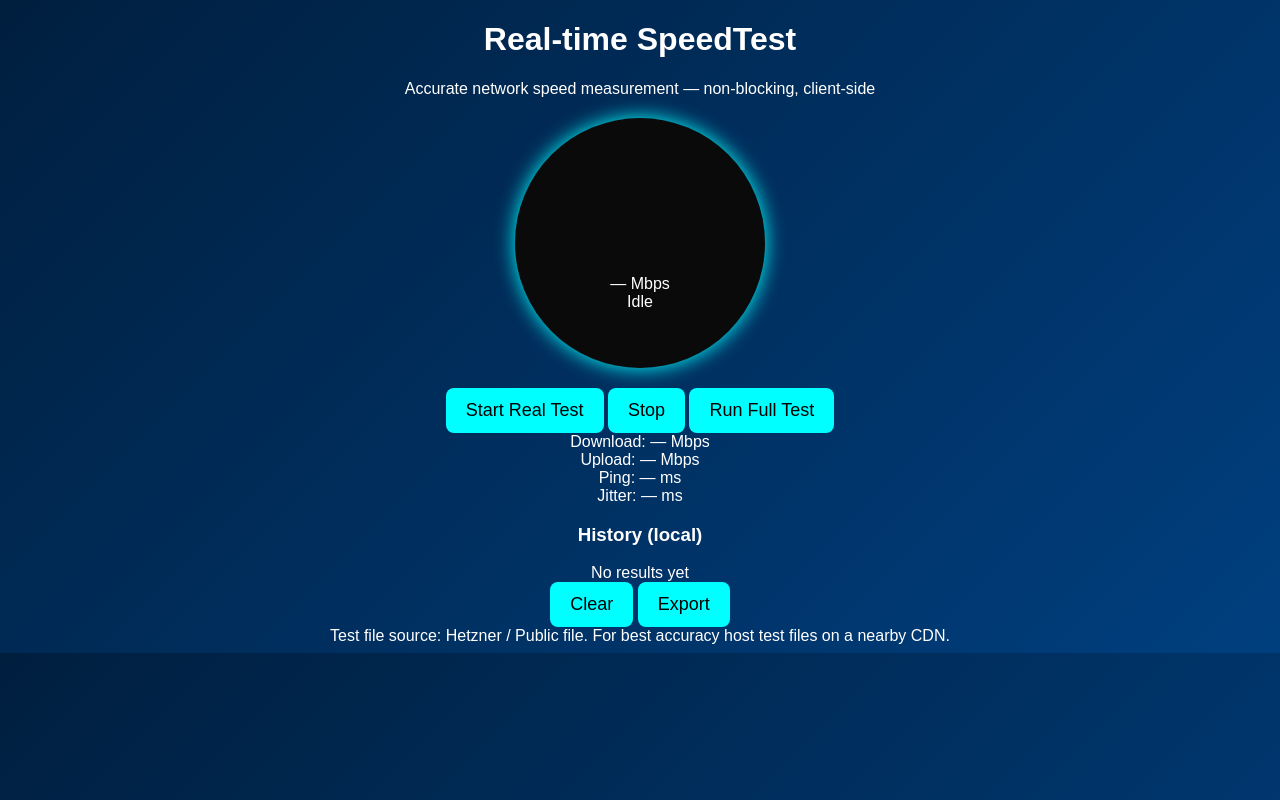
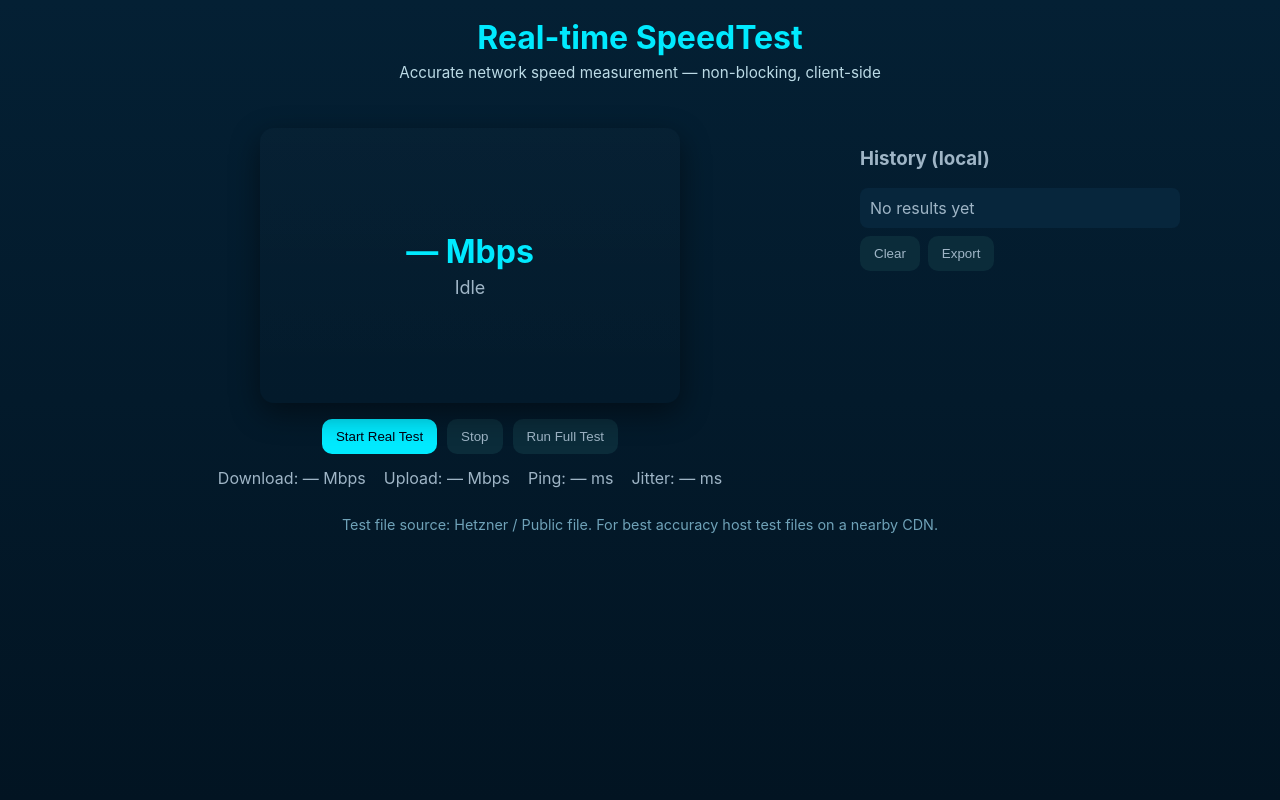
Before and after one commit to Kinaro279/Speedtest-with-Carloseae, a plain HTML site: page index.html in a window 1280 px wide. Drawn offline with Linux system fonts and the light colour scheme; a script that the page names is missing.

Commit message:
Refactor CSS with CSS variables and layout updates

```diff
--- a/style.css
+++ b/style.css
@@ -1,65 +1,33 @@
-body {
-    background: linear-gradient(135deg, #001f3f, #003f7f);
-    font-family: Arial, sans-serif;
-    color: white;
-    text-align: center;
+:root{
+  --bg:#042034; --card:#07263c; --accent:#00eaff; --muted:#9fb5c6;
+  --glass: rgba(255,255,255,0.03);
 }
+*{box-sizing:border-box}
+html,body{height:100%; margin:0; font-family:Inter,system-ui,Segoe UI,Roboto,Arial}
+body{background: linear-gradient(180deg,var(--bg), #021422); color:var(--muted)}
+.top{padding:18px; text-align:center}
+.top h1{margin:0;color:var(--accent)}
+.subtitle{font-size:0.95rem; margin-top:6px; color: #bcdbe6}
 
-.container {
-    width: 90%;
-    max-width: 400px;
-    margin: auto;
-    padding-top: 40px;
-}
+.main{display:flex; gap:20px; max-width:1100px; margin:18px auto; padding:10px}
+@media (max-width:900px){ .main{flex-direction:column} }
 
-.gauge {
-    width: 250px;
-    height: 250px;
-    border-radius: 50%;
-    background: #0a0a0a;
-    margin: 20px auto;
-    position: relative;
-    box-shadow: 0 0 20px cyan;
-}
+.left{flex:1; display:flex; flex-direction:column; align-items:center}
+.right{width:320px; min-width:260px}
 
-.needle {
-    width: 4px;
-    height: 120px;
-    background: red;
-    position: absolute;
-    left: 50%;
-    top: 30px;
-    transform-origin: bottom;
-    transform: rotate(-90deg);
-    transition: 0.5s ease-out;
-}
+.gauge{width:420px; max-width:100%; position:relative; background:linear-gradient(180deg, rgba(255,255,255,0.01), transparent); border-radius:14px; padding:18px; box-shadow: 0 10px 30px rgba(0,0,0,0.45)}
+.centerText{position:absolute; left:0; right:0; top:38%; text-align:center}
+.speedLabel{font-size:32px; color:var(--accent); font-weight:700}
+.status{font-size:18px; margin-top:6px}
 
-.center {
-    width: 20px;
-    height: 20px;
-    background: white;
-    border-radius: 50%;
-    position: absolute;
-    top: 115px;
-    left: 115px;
-}
+.controls{display:flex; gap:10px; margin-top:16px}
+.btn{padding:10px 14px; border-radius:10px; border:none; cursor:pointer; background:#0b2c3a; color:var(--muted)}
+.btn.primary{background:var(--accent); color:#001}
 
-button {
-    padding: 12px 20px;
-    font-size: 18px;
-    background: cyan;
-    color: black;
-    border: none;
-    border-radius: 8px;
-    cursor: pointer;
-}
+.metrics{margin-top:14px; display:flex; gap:18px; flex-wrap:wrap; justify-content:center; color:var(--muted)}
 
-.results {
-    margin: 20px 0;
-}
+.historyList{background:var(--card); padding:10px; border-radius:8px; max-height:320px; overflow:auto; color:var(--muted)}
+.historyRow{display:flex;justify-content:space-between;padding:8px;border-bottom:1px solid rgba(255,255,255,0.02)}
+.historyButtons{display:flex; gap:8px; margin-top:8px}
 
-#history {
-    text-align: left;
-    padding: 0;
-    list-style: none;
-}
+.footer{text-align:center;margin:18px;color:#6fa2b8;font-size:0.9rem}
```
